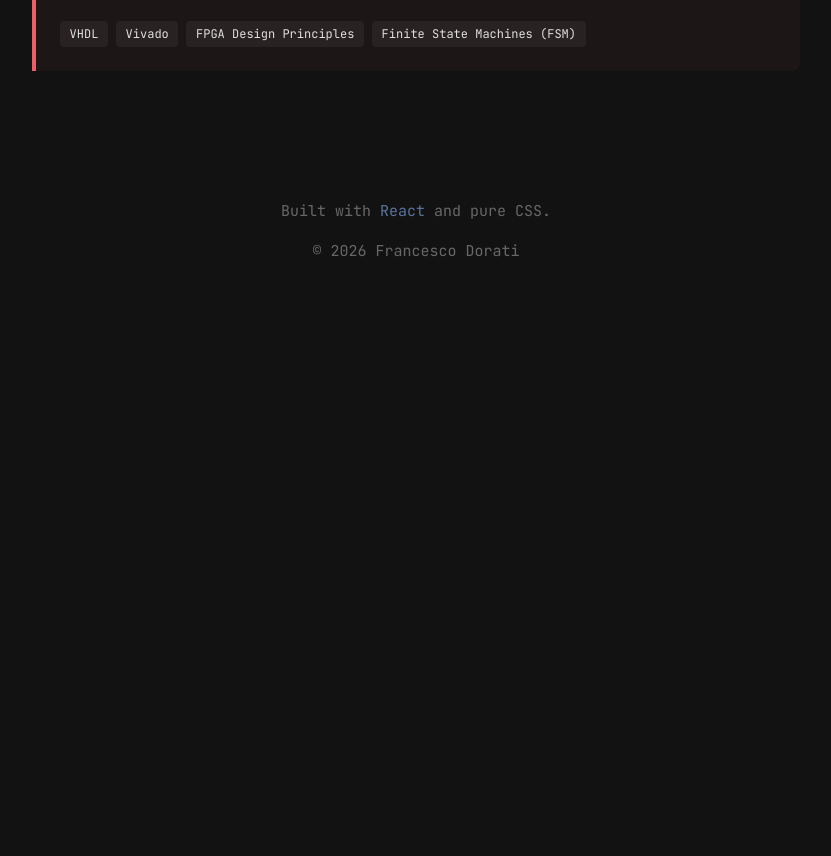
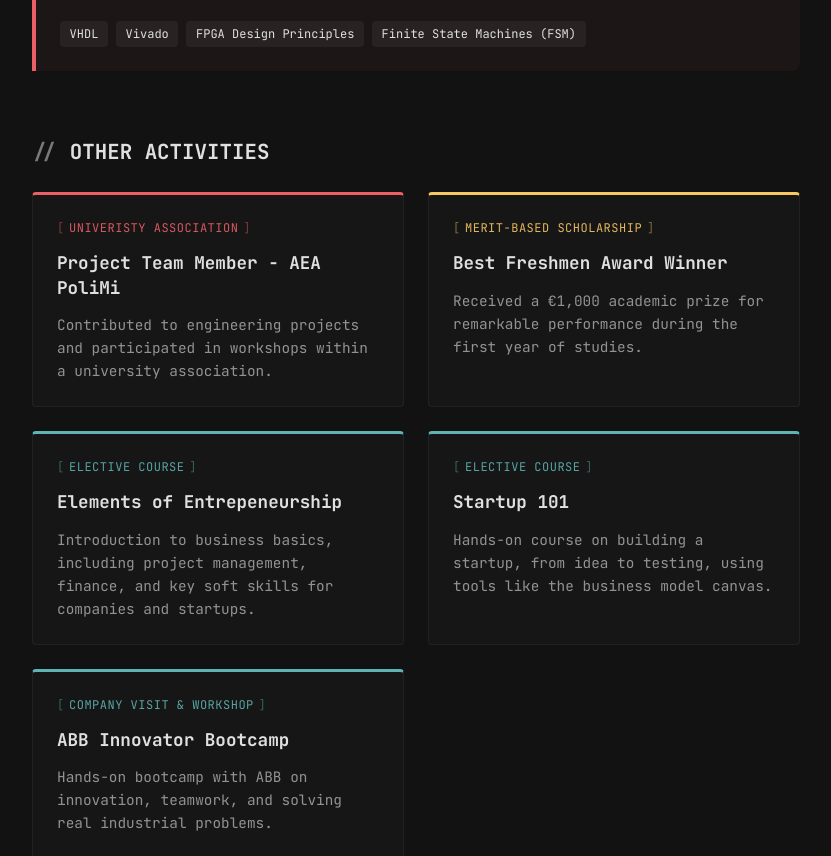
Before and after one commit to francesco-dorati/francesco-dorati.github.io, a React (Vite) app: page /education/bsc-computer-engineering in a window 1280 px wide. Shown: the part 1941-2797 px from the top of the page, without its empty margins (224-1055 px from the left). Before the commit the page ends 2284 px from the top, so only its background shows below. Built offline with nearby package versions, Linux system fonts and the light colour scheme.

Commit message:
Completed Education Details Structure

```diff
--- a/src/data/education.ts
+++ b/src/data/education.ts
@@ -12,6 +12,13 @@ export interface EducationProject {
   grade?: string;
 }
 
+export interface EducationActivity {
+  name: string;
+  subtitle?: string;
+  description?: string;
+  color?: string;
+}
+
 export interface Degree {
   id: string;
   university: string;
@@ -21,6 +28,7 @@ export interface Degree {
   description: string;
   courses: Course[];
   projects: EducationProject[];
+  activities?: EducationActivity[];
 }
 
 export const educationData: Degree[] = [
@@ -45,6 +53,10 @@ export const educationData: Degree[] = [
         technologies: ['ROS 2', 'C++', 'Python', 'Gazebo'],
         grade: '110/110 cum laude'
       }
+    ],
+    activities: [
+      { name: 'Robotics Club Lead', subtitle: 'Polytechnic University of Milan | 2024 - 2025', description: 'Organized workshops on drone autonomy and mentored junior engineering students.' },
+      { name: 'Hackathon Finalist', subtitle: 'EU AI & Robotics Hackathon | 2024', description: 'Placed Top 3 out of 50 teams in the highly competitive EU AI & Robotics hackathon.' }
     ]
   },
   {
@@ -95,7 +107,39 @@ export const educationData: Degree[] = [
         year: '2025',
         description: 'Designed a hardware module in VHDL to apply a differential filter to data streams in memory. The system processes 8-bit signed words, alternating between 3rd-order and 5th-order filters based on a memory-mapped configuration.',
         technologies: ['VHDL', 'Vivado', 'FPGA Design Principles', 'Finite State Machines (FSM)'],
-        grade: '30/30'
+        grade: '28/30'
+      },
+    ],
+    activities: [
+      {
+        name: 'Project Team Member - AEA PoliMi',
+        subtitle: 'Univeristy Association',
+        description: 'Contributed to engineering projects and participated in workshops within a university association.',
+        color: 'red'
+      },
+      {
+        name: 'Best Freshmen Award Winner',
+        subtitle: 'Merit-Based Scholarship',
+        description: 'Received a €1,000 academic prize for remarkable performance during the first year of studies.',
+        color: 'yellow'
+      },
+      {
+        name: 'Elements of Entrepeneurship',
+        subtitle: 'Elective Course',
+        description: 'Introduction to business basics, including project management, finance, and key soft skills for companies and startups.',
+        color: 'cyan'
+      },
+      {
+        name: 'Startup 101',
+        subtitle: 'Elective Course',
+        description: 'Hands-on course on building a startup, from idea to testing, using tools like the business model canvas.',
+        color: 'cyan'
+      },
+      {
+        name: 'ABB Innovator Bootcamp',
+        subtitle: 'Company Visit & Workshop',
+        description: 'Hands-on bootcamp with ABB on innovation, teamwork, and solving real industrial problems.',
+        color: 'cyan'
       },
     ]
   }
@@ -139,11 +183,11 @@ export const programs: Program[] = [
     ]
   },
   {
-    id: 'summer-exchange',
-    name: 'Research Exchange Program',
-    role: 'Visiting Researcher',
-    duration: 'Summer 2023',
-    location: 'Helsinki, Finland',
+    id: 'tef',
+    name: 'TEF Ingition Program',
+    role: 'Tech European Foundation',
+    duration: 'Fall 2025',
+    location: 'Milan, Italy',
     description: 'Intensive short-term research placement focusing on experimental autonomous systems and low-level firmware integration.',
     activities: [
       { name: 'Autonomous Navigation Algorithms', description: 'Explored multi-node SLAM mapping pipelines and stereo camera visual approximations.' }
--- a/src/index.css
+++ b/src/index.css
@@ -13,6 +13,14 @@
   --color-text: #e0e0e0;
   --font-mono: 'JetBrains Mono', monospace;
   --font-size-base: 14px;
+
+  /* Terminal Named Colors */
+  --terminal-yellow: #fac863;
+  --terminal-magenta: #c594c5;
+  --terminal-blue: #8ab4f8;
+  --terminal-cyan: #5fb3b3;
+  --terminal-red: #ec5f67;
+  --terminal-green: #99c794;
 }
 
 @media (min-width: 768px) {
--- a/src/pages/EducationDetail.tsx
+++ b/src/pages/EducationDetail.tsx
@@ -136,7 +136,7 @@ export default function EducationDetail() {
       {/* Projects List */}
       {degree.projects.length > 0 && (
         <div>
-          <h2 style={{ fontSize: '1.3rem', color: '#ec5f67', margin: '0 0 1.5rem 0', display: 'flex', alignItems: 'center', gap: '0.8rem' }}>
+          <h2 style={{ fontSize: '1.3rem', margin: '0 0 1.5rem 0', display: 'flex', alignItems: 'center', gap: '0.8rem' }}>
             <span style={{ fontFamily: 'var(--font-mono)', opacity: 0.5 }}>//</span> ACADEMIC PROJECTS
           </h2>
           <div style={{ display: 'flex', flexDirection: 'column', gap: '2rem' }}>
@@ -183,6 +183,82 @@ export default function EducationDetail() {
         </div>
       )}
 
+      {/* Extracurricular Activities */}
+      {degree.activities && degree.activities.length > 0 && (
+        <div style={{ marginTop: '4rem' }}>
+          <h2 style={{ fontSize: '1.3rem', margin: '0 0 1.5rem 0', display: 'flex', alignItems: 'center', gap: '0.8rem' }}>
+            <span style={{ fontFamily: 'var(--font-mono)', opacity: 0.5 }}>//</span> OTHER ACTIVITIES
+          </h2>
+          <div style={{
+            display: 'grid',
+            gridTemplateColumns: 'repeat(auto-fill, minmax(300px, 1fr))',
+            gap: '1.5rem'
+          }}>
+            {degree.activities.map((act, i) => {
+              const accentColor = act.color
+                ? (['yellow', 'magenta', 'blue', 'cyan', 'red', 'green'].includes(act.color)
+                    ? `var(--terminal-${act.color})`
+                    : act.color)
+                : 'var(--terminal-magenta)';
+
+              return (
+                <div key={i} style={{
+                  backgroundColor: 'rgba(255, 255, 255, 0.02)',
+                  border: '1px solid rgba(255, 255, 255, 0.05)',
+                  borderTop: `3px solid ${accentColor}`,
+                  padding: '1.5rem',
+                  borderRadius: '4px',
+                  display: 'flex',
+                  flexDirection: 'column',
+                  gap: '0.8rem',
+                  position: 'relative',
+                  transition: 'transform 0.2s, backgroundColor 0.2s',
+                  cursor: 'default'
+                }}
+                onMouseOver={(e) => {
+                  e.currentTarget.style.transform = 'translateY(-2px)';
+                  e.currentTarget.style.backgroundColor = 'rgba(255, 255, 255, 0.04)';
+                }}
+                onMouseOut={(e) => {
+                  e.currentTarget.style.transform = 'translateY(0)';
+                  e.currentTarget.style.backgroundColor = 'rgba(255, 255, 255, 0.02)';
+                }}>
+                  {act.subtitle && (
+                    <div style={{
+                      fontFamily: 'var(--font-mono)',
+                      fontSize: '0.75rem',
+                      color: accentColor,
+                      display: 'flex',
+                      alignItems: 'center',
+                      gap: '0.3rem',
+                      opacity: 0.9
+                    }}>
+                      <span style={{ opacity: 0.5 }}>[</span>
+                      <span style={{ textTransform: 'uppercase', letterSpacing: '0.5px' }}>{act.subtitle}</span>
+                      <span style={{ opacity: 0.5 }}>]</span>
+                    </div>
+                  )}
+
+                  <strong style={{ color: 'var(--text-primary)', fontSize: '1.1rem', lineHeight: '1.4' }}>{act.name}</strong>
+
+                  {act.description && (
+                    <p style={{
+                      margin: 0,
+                      color: 'var(--text-secondary)',
+                      fontSize: '0.9rem',
+                      lineHeight: '1.6',
+                      opacity: 0.9
+                    }}>
+                      {act.description}
+                    </p>
+                  )}
+                </div>
+              );
+            })}
+          </div>
+        </div>
+      )}
+
     </div>
   );
 }
```
